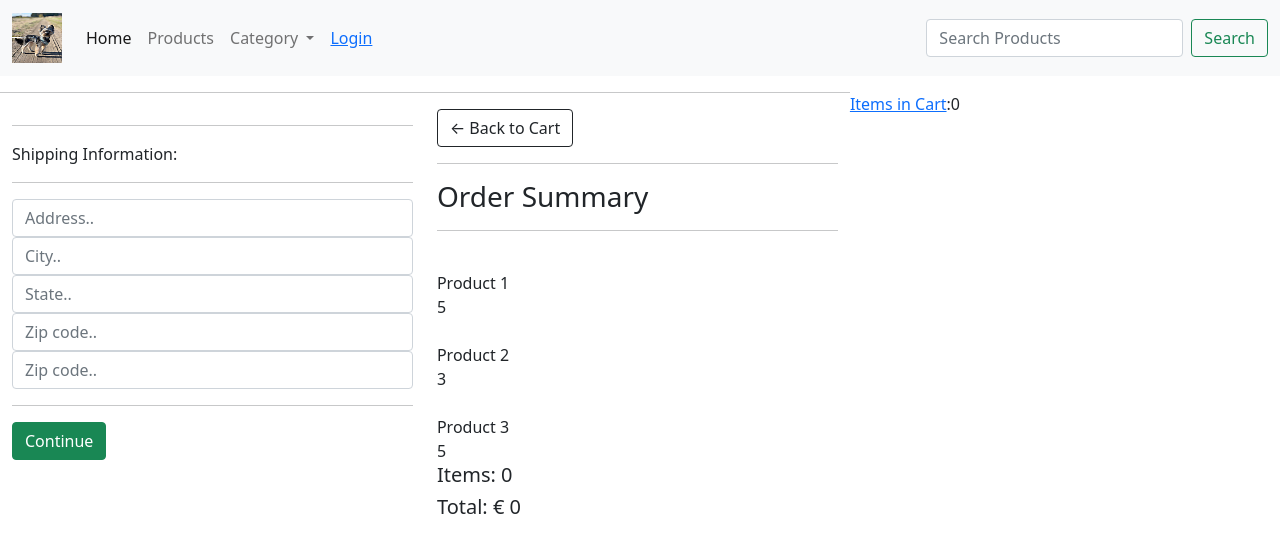
After one commit to helenanestra/Online_Store, a Django app: page /checkout/ in a window 1280 px wide. The commit adds this page. Shown: the top 553 px of the page. Run offline with Django 3.2, Linux system fonts and the light colour scheme; some libraries are stand-ins or nearby versions.

Commit message:
Initial commit

```diff
--- a/My_Online_Store/My_Online_Store/urls.py
+++ b/My_Online_Store/My_Online_Store/urls.py
@@ -19,14 +19,15 @@ from products.views import ProductListView
 from django.conf import settings
 from django.conf.urls.static import static
 from . import views
-from .views import cart_view
+from .views import cart_view, checkout_view
 
 urlpatterns = [
     path('admin/', admin.site.urls),
-    path('product/list', ProductListView.as_view()),
+    path('product/list/', ProductListView.as_view()),
     path('products/', include('products.urls')),
     path('accounts/', include('django.contrib.auth.urls')),
     path('', views.home_view, name='home'),
     path('cart/', cart_view),
+    path('checkout/', checkout_view, name='checkout'),
     ]
 urlpatterns += static(settings.MEDIA_URL, document_root=settings.MEDIA_ROOT)
--- a/My_Online_Store/My_Online_Store/views.py
+++ b/My_Online_Store/My_Online_Store/views.py
@@ -5,5 +5,10 @@ from django.shortcuts import render
 def home_view(request):
     return render(request, 'home.html')
 
+
 def cart_view(request):
     return render(request, 'cart.html')
+
+
+def checkout_view(request):
+    return render(request, 'checkout.html')
--- a/My_Online_Store/Templates/Bootstrap/Navbar.html
+++ b/My_Online_Store/Templates/Bootstrap/Navbar.html
@@ -1,6 +1,6 @@
 <nav class="navbar navbar-expand-lg navbar-light bg-light">
   <div class="container-fluid">
-    <a class="navbar-brand" href="">
+    <a class="navbar-brand" href="/">
       {% load static %}
       <img src="{% static 'Logo/logo.png' %}"  alt="" width="50" height="50">
     </a>
--- a/My_Online_Store/Templates/base.html
+++ b/My_Online_Store/Templates/base.html
@@ -1,4 +1,6 @@
+
 <!DOCTYPE html>
+{% load static %}
 <html lang="en">
 <head>
     <title>Small dog breeds shop</title>
@@ -29,49 +31,29 @@
         }
         var csrftoken = getToken('csrftoken');
     </script>
-
+{% block stylesheet %}{% endblock %}
 </head>
 <body>
-{%load static%}
 {% include 'Bootstrap/Navbar.html' %}
 
-<!--<div class="container-fluid">
-    <div class="row content">
-        <div class="col-sm-3 sidenav">
-            <h4>Small dog breed shop</h4>
-            <ul class="nav nav-pills nav-stacked">
-                {% if user.is_authenticated %}
-                    <li>User: {{ user.get_username }}</li>
-                    <li><a href="{% url 'logout' %}?next={{ request.path }}">Logout</a></li>
-                {% else %}
-                    <li><a href="{% url 'login' %}?next={{ request.path }}">Login</a></li>
-                {% endif %}
-                <li><a href="{% url 'product_list' %}">Product list</a></li>
-                {% if perms.products.create_product %}
-                <li><a href="{% url 'product_create' %}">Create a product</a></li>
-                {%endif%}
-                <li><a href="{% url 'counter' %}">Visits count page</a></li>
-            </ul>
-        </div>-->
 
-
-    <div class="col-sm-9">
-            <div id="cart" style="float:right"><a href="/cart">Items in Cart </a>:<span id="cart-items">0</span></div>
+<div class="col-sm-9">
+            <div  style="float:right"><a href="/cart/">Items in Cart</a>:<span id="cart-items">0</span></div>
             <hr>
             {% block content %}{% endblock %}
         </div>
-    </div>
-</div>
+
 
 <footer class="container-fluid">
     <p></p>
 </footer>
+
 <!-- javascript block tag -->
     <!-- Latest compiled and minified JavaScript -->
 <script src="https://ajax.googleapis.com/ajax/libs/jquery/3.4.1/jquery.min.js"></script>
 <script src="https://maxcdn.bootstrapcdn.com/bootstrap/3.3.7/js/bootstrap.min.js" integrity="sha384-Tc5IQib027qvyjSMfHjOMaLkfuWVxZxUPnCJA7l2mCWNIpG9mGCD8wGNIcPD7Txa" crossorigin="anonymous"></script>
 
-<script type="text/javascript" src="{% static 'js/cart.js' %}"></script>
+<script type="text/javascript" src="{% static 'js/main.js' %}"></script>
 
 {% block javascript %}{% endblock %}
 </body>
--- a/My_Online_Store/Templates/cart.html
+++ b/My_Online_Store/Templates/cart.html
@@ -1,3 +1,4 @@
+
 {% extends 'base.html' %}
 {% load static %}
 {% block content %}
@@ -12,8 +13,9 @@
 <table id="display-cart" class="table">
 
 </table>
+<a class="btn btn-success" href="{% url 'checkout' %}">Checkout</a>
 {% endblock %}
 
-{% block script %}
+{% block javascript %}
 <script type="text/javascript" src="{% static 'js/cart.js' %}"></script>
 {% endblock %}
--- /dev/null
+++ b/My_Online_Store/Templates/checkout.html
@@ -0,0 +1,79 @@
+{% extends 'base.html' %}
+{% load static %}
+{% block content %}
+
+<div class="row">
+    <div class="col-lg-6">
+        <div class="box-element" id="form-wrapper">
+            <form id="form">
+                <div id="user-info">
+                    <div class="form-field">
+                        <input required class="form-control" type="text" name="name" placeholder="Name..">
+                    </div>
+                    <div class="form-field">
+                        <input required class="form-control" type="email" name="email" placeholder="Email..">
+                    </div>
+                </div>
+
+                <div id="shipping-info">
+                    <hr>
+                    <p>Shipping Information:</p>
+                    <hr>
+                    <div class="form-field">
+                        <input class="form-control" type="text" name="address" placeholder="Address..">
+                    </div>
+                    <div class="form-field">
+                        <input class="form-control" type="text" name="city" placeholder="City..">
+                    </div>
+                    <div class="form-field">
+                        <input class="form-control" type="text" name="state" placeholder="State..">
+                    </div>
+                    <div class="form-field">
+                        <input class="form-control" type="text" name="zipcode" placeholder="Zip code..">
+                    </div>
+                    <div class="form-field">
+                        <input class="form-control" type="text" name="country" placeholder="Zip code..">
+                    </div>
+                </div>
+
+                <hr>
+                <input id="form-button" class="btn btn-success btn-block" type="submit" value="Continue">
+            </form>
+        </div>
+
+    </div>
+
+    <div class="col-lg-6">
+        <div class="box-element">
+            <a  class="btn btn-outline-dark" href="{% url 'cart' %}">&#x2190; Back to Cart</a>
+            <hr>
+            <h3>Order Summary</h3>
+            <hr>
+
+            <div class="cart-row">
+                <div style="flex:2"><img class="row-image" src=""></div>
+                <div style="flex:2">Product 1</div>
+                <div style="flex:2">5</div>
+            </div>
+            <div class="cart-row">
+                <div style="flex:2"><img class="row-image" src=""></div>
+                <div style="flex:2">Product 2</div>
+                <div style="flex:2">3</div>
+            </div>
+            <div class="cart-row">
+                <div style="flex:2"><img class="row-image" src=""></div>
+                <div style="flex:2">Product 3</div>
+                <div style="flex:2">5</div>
+            </div>
+
+            <h5>Items:  <span id='total_items'></span></h5>
+            <h5>Total:  <span id='total'></span> </h5>
+        </div>
+    </div>
+</div>
+
+{% endblock %}
+
+{% block javascript %}
+<script type="text/javascript" src="{% static 'js/checkout.js' %}"></script>
+{% endblock %}
--- a/My_Online_Store/Templates/counter.html
+++ /dev/null
@@ -1,6 +0,0 @@
-{% extends 'base.html' %}
-
-{% block content %}
-    <p>You have visited this page {{ visits_count }}{% if visits_count == 1 %} time{% else %} times{% endif %}.</p>
-    {{ products }}
-{% endblock %}
--- a/My_Online_Store/Templates/home.html
+++ b/My_Online_Store/Templates/home.html
@@ -1,5 +1,5 @@
 {% extends 'base.html' %}
-
+{% load static %}
 {% block content %}
     <h1>Welcome to Small dog breeds shop!</h1>
 <p>We are here to solve all your problems, where to find the smallest clothes and accessories to your pup?</p>
--- a/My_Online_Store/Templates/product_detail.html
+++ b/My_Online_Store/Templates/product_detail.html
@@ -1,10 +1,10 @@
 {% extends 'base.html' %}
 
 {% block content %}
-    <p>PK: {{ product.pk }}</p>
     <p>Name: {{ product.name }}</p>
     <p>Price: {{ product.price }}</p>
     <p>Category: {{ product.category.name }}</p><br/>
+    <p>Description: {{product.description}}</p>
     <a href="{% url 'product_update' product.pk %}">Update product</a>
     <a href="{% url 'product_delete' product.pk %}">Delete product</a>
 {% endblock %}
--- a/My_Online_Store/products/models.py
+++ b/My_Online_Store/products/models.py
@@ -14,6 +14,7 @@ class Product(models.Model):
     price = models.DecimalField(max_digits=10, decimal_places=2)
     category = models.ForeignKey(Category, on_delete=models.DO_NOTHING)
     image = models.ImageField(upload_to='products/', null=True, blank=True)
+    description = models.CharField(max_length=200, null=True, blank=True)
     created_date = models.DateTimeField(
         default=timezone.now
     )
--- /dev/null
+++ b/My_Online_Store/static/js/checkout.js
@@ -0,0 +1,8 @@
+$( document ).ready(function() {
+    if (user === "AnonymousUser"){
+        $('#user-info').hide()
+    }
+    console.log(cartLength())
+    $('#total_items').html(cartLength());
+    $('#total').html("€ "+calculateTotal());
+});
--- /dev/null
+++ b/My_Online_Store/static/js/main.js
@@ -0,0 +1,49 @@
+if(localStorage.getItem('cart') == null)
+{
+	var cart={};
+}
+else{
+	cart= JSON.parse(localStorage.getItem('cart'));
+}
+function calculateTotal(){
+    var sum = 0;
+    for (item in cart){
+        sum += cart[item].quantity * cart[item].price
+    }
+    return sum;
+}
+
+// function to get cart length
+function cartLength() {
+    var count = 0;
+    for ( var key in cart){
+        count += cart[key].quantity
+    }
+    return count;
+}
+// all the magic happens for cart
+$( document ).ready(function() {
+
+    //javascript implmentation for the updating an html tag/element( div, span...etc) with exiting cart items
+    // document.getElementById("cart-items").innerHTML = cartLength(JSON.parse(localStorage.getItem('cart')));
+
+    // jquery implementation for updating an html tag/element( div, span...etc) with exiting cart items
+    $('#cart-items').html(cartLength());
+    // jquery click event to add items into the javascript cart object
+    $('.add-to-cart').click(function(){
+		console.log(this.dataset.price);
+        var idstr= this.dataset.product.toString();
+		// the cart attributes(quantity) is being updated
+        if(cart[idstr]!= undefined) {
+
+			quantity = cart[idstr].quantity
+            cart[idstr].quantity =  quantity + 1;
+        }
+        else {
+			// cart being inititlzied
+            cart[idstr] = {quantity: 1,name: this.dataset.name,price: this.dataset.price,category: this.dataset.category,image:this.dataset.image };
+        }
+        localStorage.setItem('cart', JSON.stringify(cart));
+        $('#cart-items').html(cartLength(cart));
+    });
+});
```
Also changed, not shown: My_Online_Store/Templates/product_list.html (+8 -8 lines), My_Online_Store/static/js/cart.js (+1 -51 lines), My_Online_Store/db.sqlite3, My_Online_Store/static/styles/main.css (line endings or trailing spaces).
